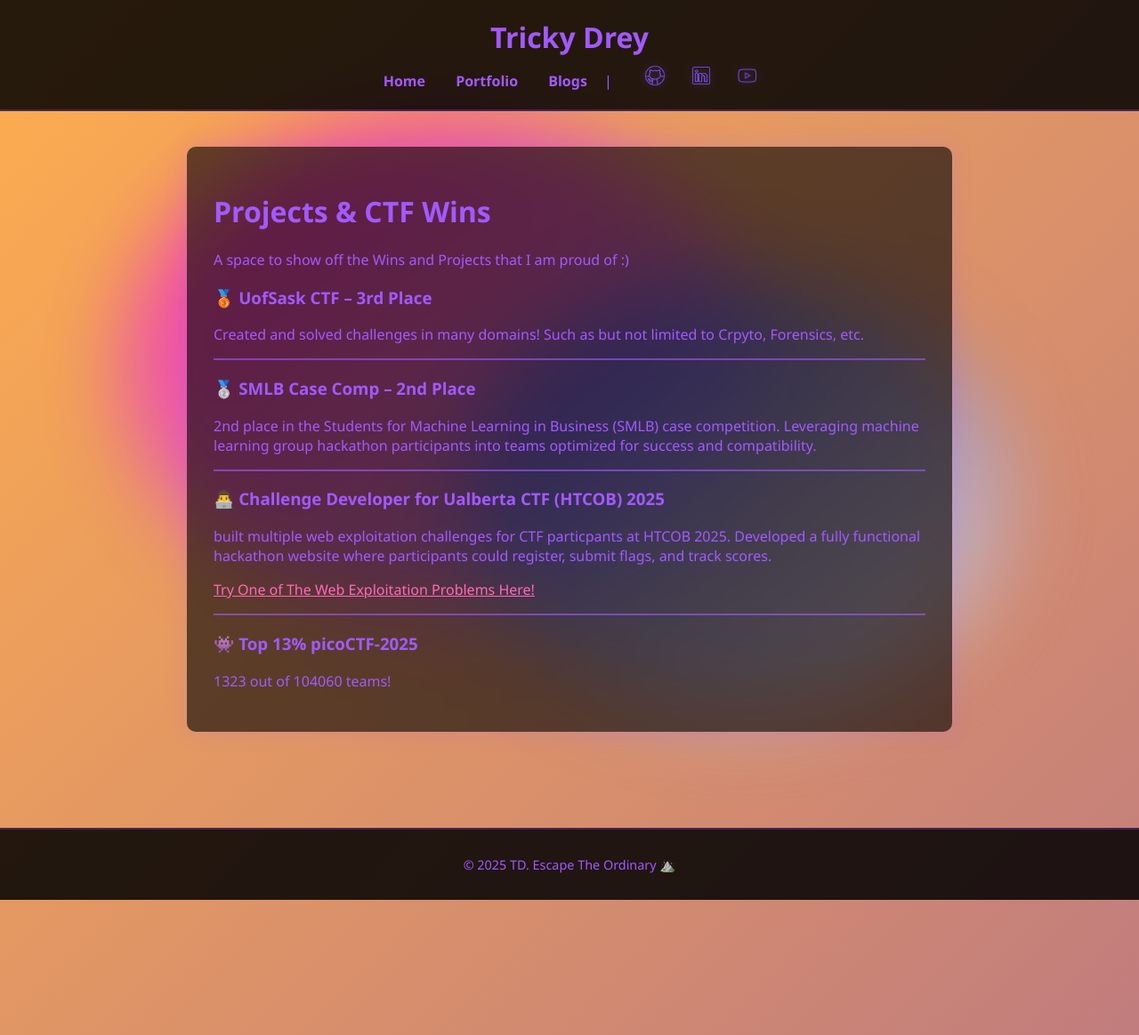
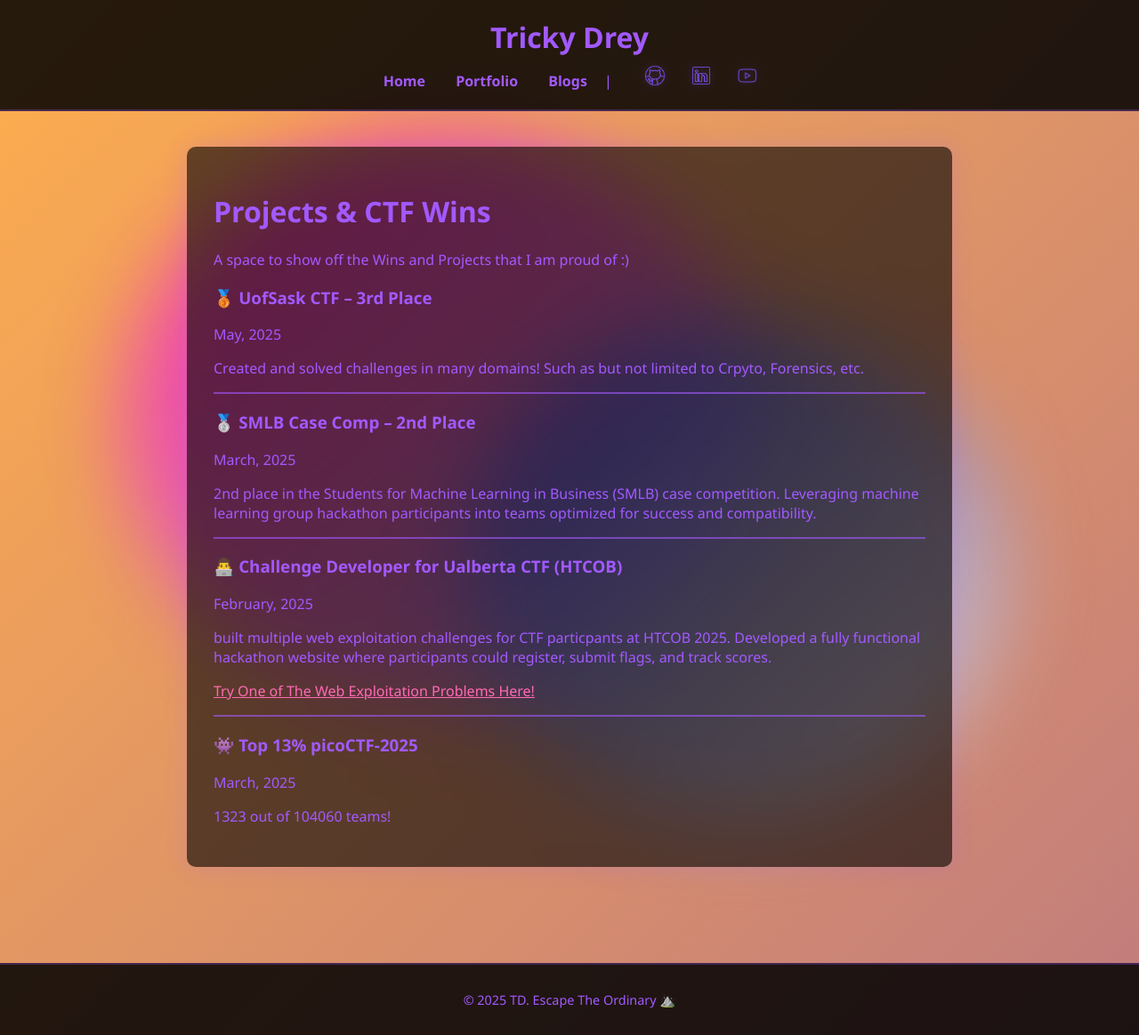
Before and after one commit to AndreiFabon/PersonalWeb, a Jekyll site: the page built from projects.markdown, in a window 1280 px wide. Shown: the whole page at 89% size. Built offline with Jekyll 4.4.1, drawn with Linux system fonts in a browser that asks for light colours.

Commit message:
added dates

```diff
--- a/projects.markdown
+++ b/projects.markdown
@@ -8,16 +8,22 @@ title: Portfolio
 A space to show off the Wins and Projects that I am proud of :)
 
 ### 🥉 UofSask CTF – 3rd Place
+May, 2025
+
 Created and solved challenges in many domains! Such as but not limited to Crpyto, Forensics, etc.
 
 ---
 
 ###  🥈 SMLB Case Comp – 2nd Place
+March, 2025
+
 2nd place in the Students for Machine Learning in Business (SMLB) case competition. Leveraging machine learning group hackathon participants into teams optimized for success and compatibility.
 
 ---
 
-### 👨‍💻 Challenge Developer for Ualberta CTF (HTCOB) 2025
+### 👨‍💻 Challenge Developer for Ualberta CTF (HTCOB)
+February, 2025
+
 built multiple web exploitation challenges for CTF particpants at HTCOB 2025. Developed a fully functional hackathon website where participants could register, submit flags, and track scores.
 
 [Try One of The Web Exploitation Problems Here!](https://andreifabon.github.io/CHADS-WebE-Q1/)
@@ -25,4 +31,6 @@ built multiple web exploitation challenges for CTF particpants at HTCOB 2025. De
 ---
 
 ### 👾 Top 13% picoCTF-2025
+March, 2025
+
 1323 out of 104060 teams!
```
